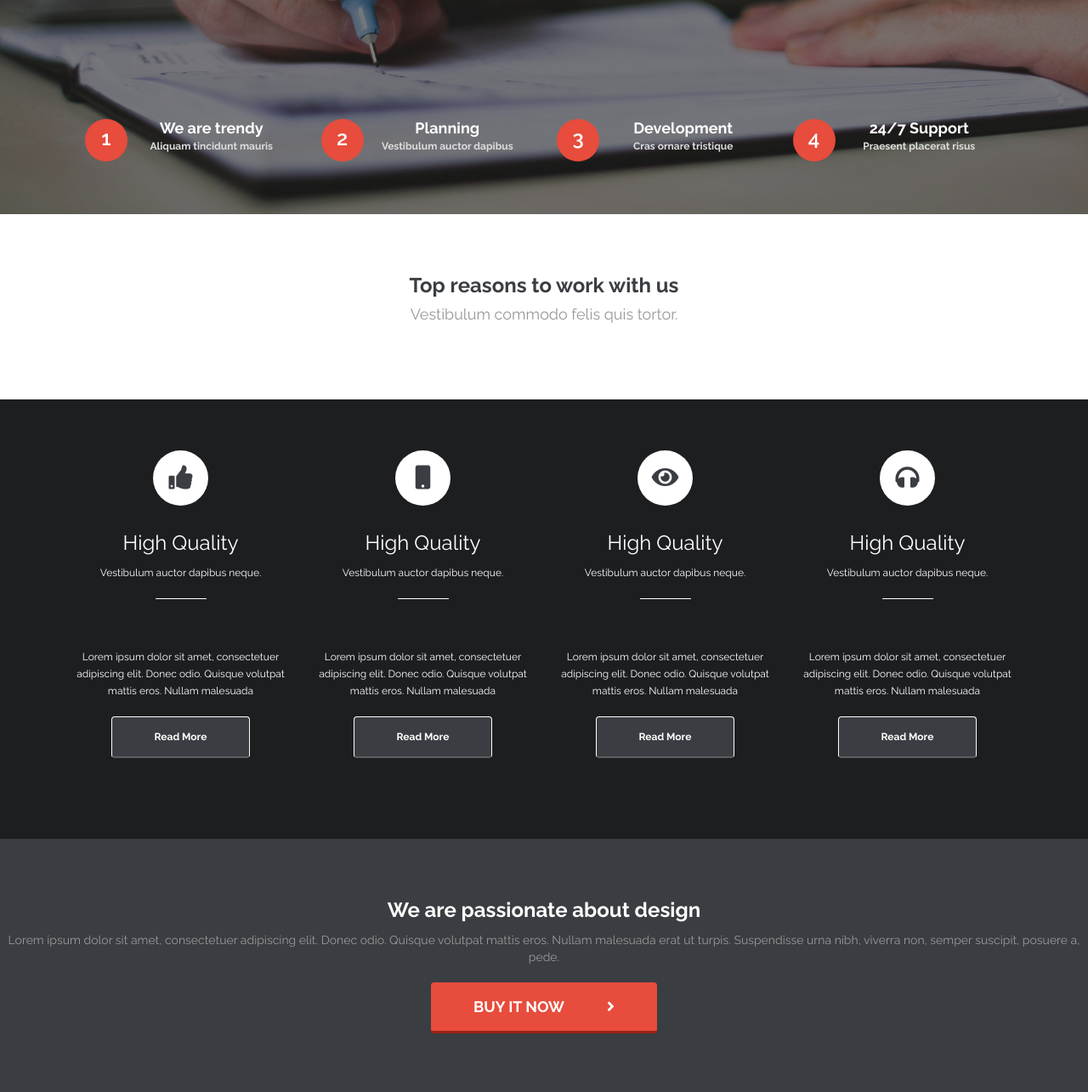
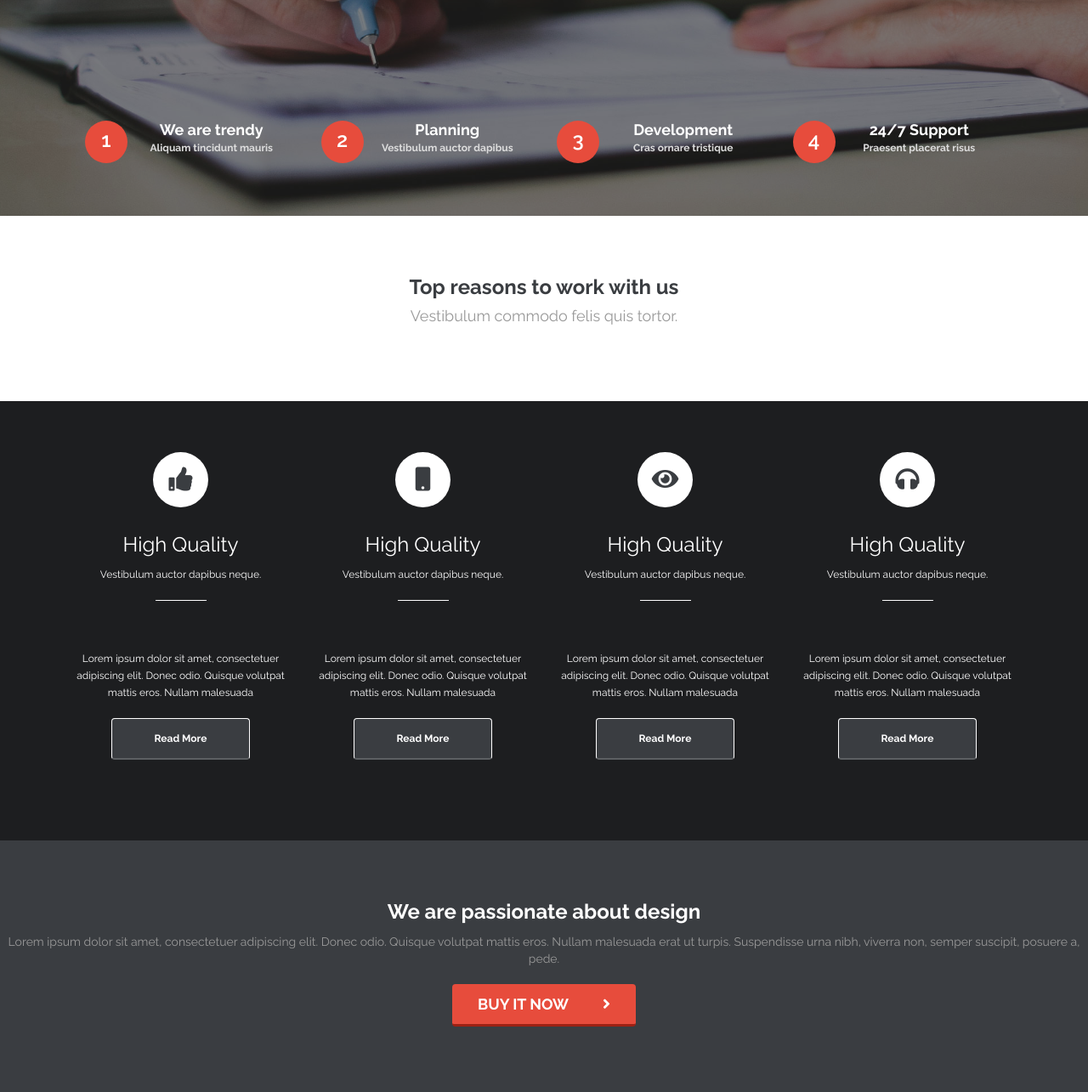
Before and after one commit to BeharSadiku/Marble, a plain HTML site: page app/index.html in a window 1280 px wide. Shown: the part 535-1820 px from the top of the page at 85% size. Drawn offline with Linux system fonts and the light colour scheme.

Commit message:
Marble Last Day

```diff
--- a/app/scss/_design.scss
+++ b/app/scss/_design.scss
@@ -17,7 +17,7 @@ div.design-text{
   a.btn-default {
     @extend .heading2 ;
     color: #fff;
-    padding: 15px 50px;
+    padding: 10px 30px;
     background: $primary-color;
     @include border-radius(4px);
     border-bottom: 3px solid $border-color;
@@ -30,7 +30,7 @@ div.design-text{
 
     }
     i{
-      padding-left: 50px;
+      padding-left: 40px;
 
     }
   }
--- a/app/scss/_slider-section.scss
+++ b/app/scss/_slider-section.scss
@@ -34,9 +34,9 @@ section.slider-section:after {
 }
 div.mission-post{
 	padding-top: 20px;
-	border-top: solid 2px $primary-color transparent;
+	border-top: 2px solid  transparent;
 	&:hover{
-		border-top: solid 2px $primary-color;
+		border-top: 2px solid $primary-color;
 	}
 }
 
```
Also changed, not shown: app/css/style.css.
